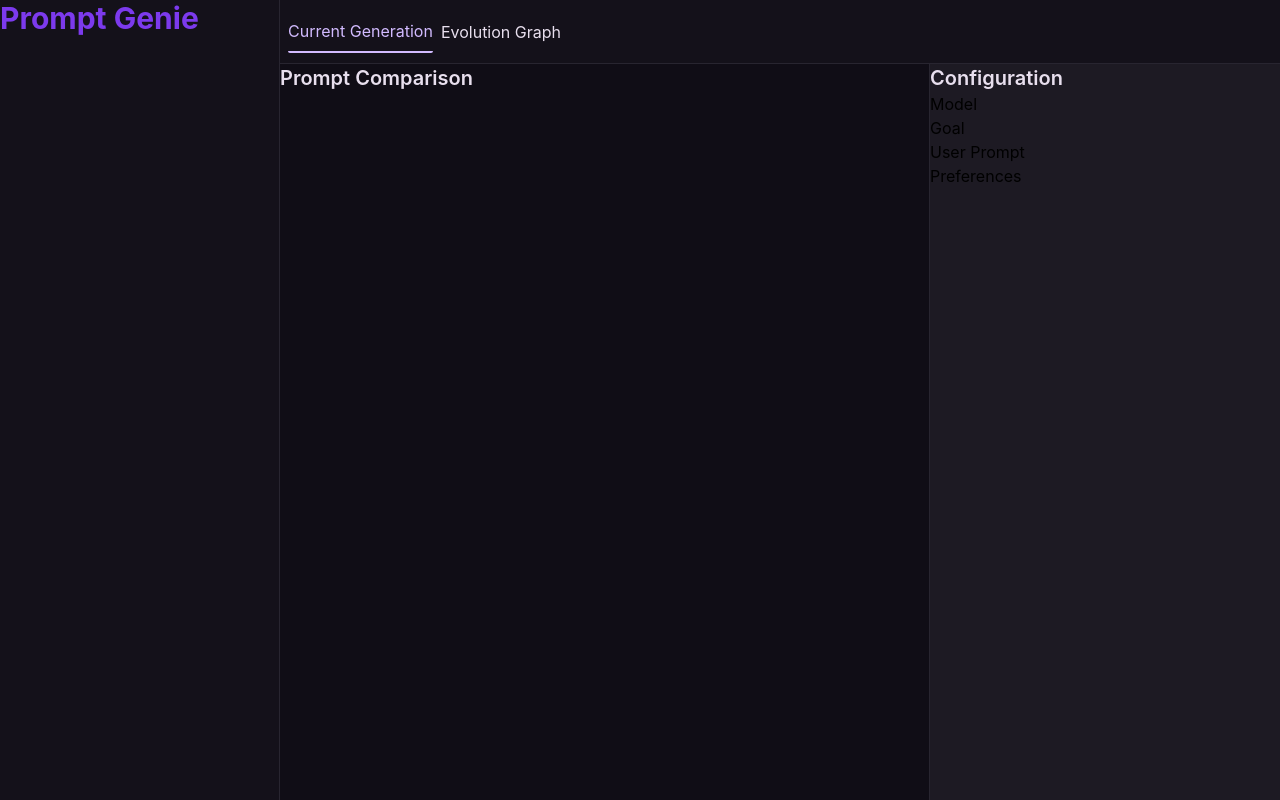
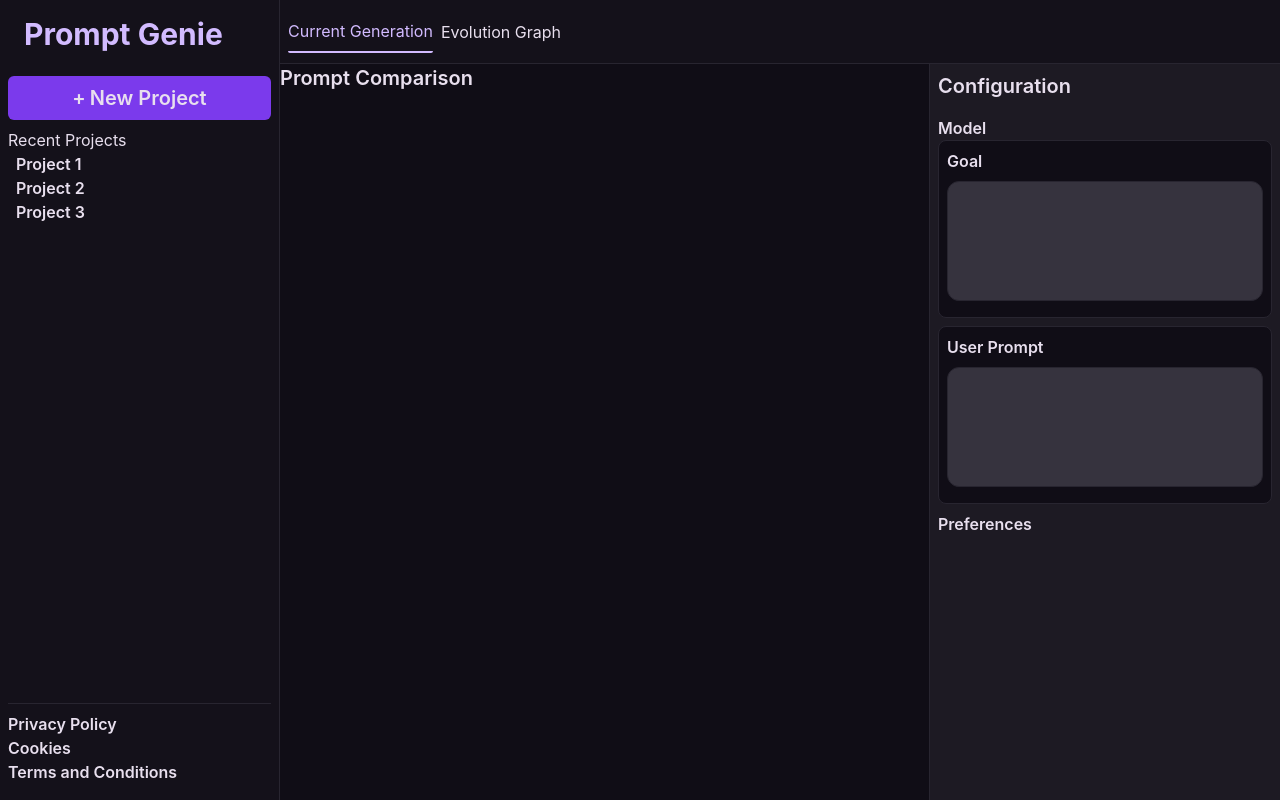
Before and after one commit to Jsatchell03/prompt-genie, a React (Vite) app in the folder frontend/: page / in a window 1280 px wide. Built offline with nearby package versions, Linux system fonts and the light colour scheme.

Commit message:
Progress on config panel

```diff
--- a/frontend/src/components/CurrentGeneration.jsx
+++ b/frontend/src/components/CurrentGeneration.jsx
@@ -1,6 +1,6 @@
 import React, { useState } from "react";
 import PromptArena from "./PromptArena";
-import PromptConfig from "./PromptConfig";
+import GenerationConfig from "./GenerationConfig";
 export default function CurrentGeneration() {
   const [configOpen, setConfigOpen] = useState(true);
   return (
@@ -11,7 +11,7 @@ export default function CurrentGeneration() {
           (configOpen ? " border-r-1 border-r-outline" : " col-span-2")
         }
       />
-      {configOpen && <PromptConfig setConfigOpen={setConfigOpen} />}
+      {configOpen && <GenerationConfig setConfigOpen={setConfigOpen} />}
     </>
   );
 }
--- /dev/null
+++ b/frontend/src/components/GenerationConfig.jsx
@@ -0,0 +1,47 @@
+import React, { useState } from "react";
+import LongInput from "./LongInput";
+
+export default function GenerationConfig({ setConfigOpen }) {
+  const [goal, setGoal] = useState("");
+  const [userPrompt, setUserPrompt] = useState("");
+
+  const [config, setConfig] = useState({
+    goal: "",
+    userPrompt: "",
+  });
+
+  function handleRunEvolution() {
+    setConfig({
+      goal,
+      userPrompt,
+    });
+  }
+
+  return (
+    <div className="bg-surface-high h-full flex flex-col pb-2">
+      <h2 className="heading-secondary m-2">Configuration</h2>
+
+      <div className="m-2 flex-1">
+        <h3 className="subheading">Model</h3>
+        <div className="border-1 border-outline bg-surface-base p-2 pb-4 rounded-lg mb-2">
+          <h3 className="subheading mb-2">Goal</h3>
+          <LongInput value={goal} onChange={setGoal} />
+        </div>
+        <div className="border-1 border-outline bg-surface-base p-2 pb-4 rounded-lg mb-2">
+          <h3 className="subheading mb-2">User Prompt</h3>
+          <LongInput value={userPrompt} onChange={setUserPrompt} />
+        </div>
+        <h3 className="subheading">Preferences</h3>
+      </div>
+
+      {(goal !== config.goal || userPrompt !== config.userPrompt) && (
+        <div
+          onClick={handleRunEvolution}
+          className="hover:bg-primary-highlight p-2 bg-primary m-2 rounded-md text-center"
+        >
+          <h2 className="heading-secondary">Run Evolution</h2>
+        </div>
+      )}
+    </div>
+  );
+}
--- /dev/null
+++ b/frontend/src/components/LongInput.jsx
@@ -0,0 +1,34 @@
+import React, { useState } from "react";
+
+export default function LongInput({ value, onChange }) {
+  const [editing, setEditing] = useState(false);
+
+  return (
+    <div
+      className="
+        relative
+        w-full
+        min-h-[120px]
+        p-3
+        bg-surface-highest
+        border border-outline
+        rounded-xl
+      "
+    >
+      <textarea
+        autoFocus
+        value={value}
+        onChange={(e) => onChange(e.target.value)}
+        className="
+            absolute inset-0
+            w-full h-full
+            p-3
+            bg-transparent
+            resize-none
+            outline-none
+            paragraph-primary
+          "
+      />
+    </div>
+  );
+}
--- a/frontend/src/components/NavButton.jsx
+++ b/frontend/src/components/NavButton.jsx
@@ -13,7 +13,7 @@ export default function NavButton({ screen, active }) {
     >
       <h3
         className={
-          "hover:text-primary-highlight-variant" +
+          " subheading-variant hover:text-primary-highlight-variant" +
           (active ? " text-primary-highlight" : " text-neutral-text")
         }
       >
--- a/frontend/src/components/PromptConfig.jsx
+++ /dev/null
@@ -1,13 +0,0 @@
-import React from "react";
-
-export default function PromptConfig({ setConfigOpen }) {
-  return (
-    <div className="bg-surface-high">
-      <h2 className="heading-secondary">Configuration</h2>
-      <h3>Model</h3>
-      <h3>Goal</h3>
-      <h3>User Prompt</h3>
-      <h3>Preferences</h3>
-    </div>
-  );
-}
--- a/frontend/src/components/Sidebar.jsx
+++ b/frontend/src/components/Sidebar.jsx
@@ -1,9 +1,45 @@
 import React from "react";
 
 export default function Sidebar({ style }) {
+  let pastProjects = ["Project 1", "Project 2", "Project 3"];
   return (
-    <div className={style + " bg-surface-low"}>
-      <h1 className="heading-primary">Prompt Genie</h1>
+    <div
+      className={style + " bg-surface-low flex flex-col h-full min-h-0 pb-2"}
+    >
+      <div>
+        <h1 className="heading-primary mx-2 p-4">Prompt Genie</h1>
+        <div className="hover:bg-primary-highlight flex justify-center items-center gap-1 p-2 bg-primary mx-2 mt-2 rounded-md">
+          <h2 className="heading-secondary">+</h2>
+          <h2 className="heading-secondary">New Project</h2>
+        </div>
+      </div>
+
+      <div className="border-b-1 m-2 pb-2 border-b-outline flex-1 overflow-y-auto">
+        <h3 className="subheading-variant">Recent Projects</h3>
+        <div>
+          <ul>
+            {pastProjects.map((project, index) => {
+              return (
+                <li key={index} className="px-2">
+                  <h3 className="subheading">{project}</h3>
+                </li>
+              );
+            })}
+          </ul>
+        </div>
+      </div>
+
+      <div className="mx-2 mb-2">
+        <div>
+          <h3 className="subheading">Privacy Policy</h3>
+        </div>
+        <div>
+          <h3 className="subheading">Cookies</h3>
+        </div>
+        <div>
+          <h3 className="subheading">Terms and Conditions</h3>
+        </div>
+      </div>
     </div>
   );
 }
--- a/frontend/src/index.css
+++ b/frontend/src/index.css
@@ -1,7 +1,7 @@
 @import "tailwindcss";
 
 @theme {
-    --color-primary: #7c3aed;
+    --color-primary: #7b3aec;
     --color-primary-highlight: #d2bbff;
     --color-primary-highlight-variant: #d2bbff;
     --color-on-surface: #e8dfee;
@@ -18,7 +18,7 @@
 
 @layer components {
   .heading-primary {
-    @apply text-3xl font-bold text-primary;
+    @apply text-3xl font-bold text-primary-highlight;
   }
 
   .heading-secondary {
@@ -26,6 +26,42 @@
   }
 
   .subheading{
-    @apply text-lg font-semibold text-neutral-text;
+    @apply text-base font-semibold text-neutral-text;
+  }
+
+  .subheading-variant{
+    @apply text-base text-neutral-text;
+  }
+
+  .paragraph-primary{
+    @apply text-sm text-neutral-text;
   }
 }
+
+
+/* Scrollbar */
+
+/* Firefox */
+* {
+  scrollbar-width: thin;
+  scrollbar-color: rgba(255, 255, 255, 0.2) transparent;
+}
+
+/* Chrome, Edge, Safari */
+::-webkit-scrollbar {
+  width: 6px;
+  height: 6px;
+}
+
+::-webkit-scrollbar-track {
+  background: transparent;
+}
+
+::-webkit-scrollbar-thumb {
+  background: rgba(255, 255, 255, 0.2);
+  border-radius: 9999px;
+}
+
+::-webkit-scrollbar-thumb:hover {
+  background: rgba(255, 255, 255, 0.35);
+}
```
